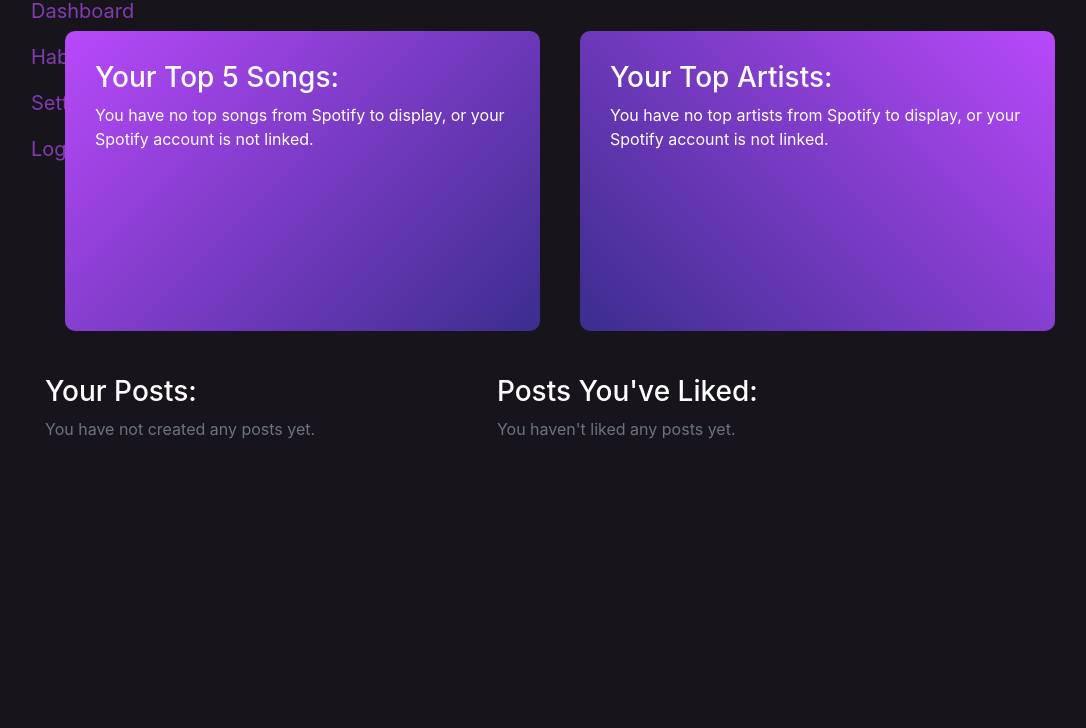
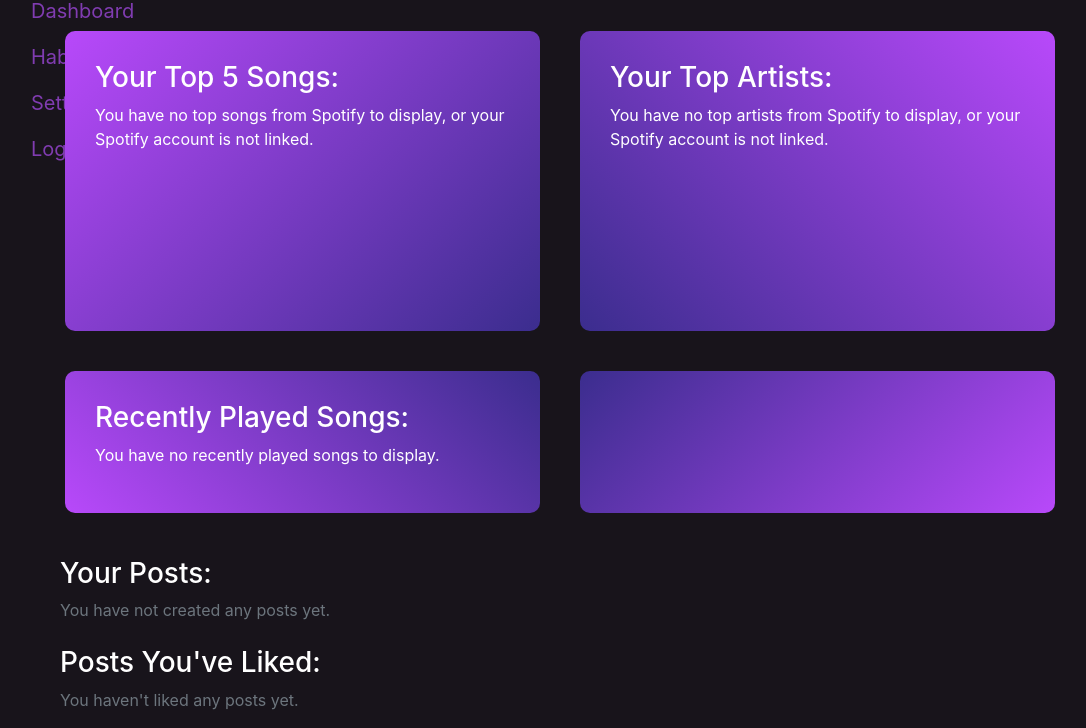
Before and after one commit to dylxningz/3155-FinalProject-Group, a Flask app: page /dashboard in a window 1280 px wide. Shown: the part 157-885 px from the top of the page, without its empty margins (25-1111 px from the left). Before the commit the page ends 596 px from the top, so only its background shows below. Run offline with Flask 3, Linux system fonts and the light colour scheme; the visitor is signed in with stand-in values (Sample User, id 1); data that the repository does not hold is empty; some libraries are stand-ins or nearby versions.

Commit message:
update again

```diff
--- a/app/profile.py
+++ b/app/profile.py
@@ -4,7 +4,7 @@ from app.spotify_utils import get_user_top_songs_artists, get_spotify_profile_pi
 import requests
 from flask import flash, redirect, url_for
 from flask_login import current_user, login_required
-from app.spotify_utils import get_spotify_access_token
+from app.spotify_utils import get_spotify_access_token, get_user_recently_played_songs
 from app import db
 from sqlalchemy import func, distinct
 
@@ -54,10 +54,26 @@ def user_profile(username):
 def dashboard():
     access_token = get_spotify_access_token(current_user)
     top_songs, top_artists = get_user_top_songs_artists(current_user)
-    user_posts = Post.query.filter_by(author_id=current_user.id).order_by(Post.date_posted.desc()).all()  # Fetching posts
+    user_posts = Post.query.filter_by(author_id=current_user.id).order_by(Post.date_posted.desc()).all()
     liked_posts = Post.query.join(PostLike, (PostLike.post_id == Post.id)).filter(PostLike.user_id == current_user.id).all()
-    return render_template('dashboard.html', username=current_user.username, top_songs=top_songs, top_artists=top_artists, user_posts=user_posts, liked_posts=liked_posts)
+    recently_played_data = get_user_recently_played_songs(current_user)
 
+    recently_played_songs = []
+    if recently_played_data and 'items' in recently_played_data:
+        for item in recently_played_data['items'][:5]:  # Limit to the last 5 songs
+            track = item['track']
+            track_id = track['uri'].split(':')[2]  # Extract the Spotify track ID from the URI
+            song = {
+                'id': track_id,  # Include the Spotify track ID
+                'name': track['name'],
+                'artist': ', '.join(artist['name'] for artist in track['artists']),
+                'album_image': track['album']['images'][0]['url'] if track['album']['images'] else None,
+                'played_at': item['played_at']
+            }
+            recently_played_songs.append(song)
+
+    return render_template('dashboard.html', username=current_user.username, top_songs=top_songs, top_artists=top_artists,
+                           user_posts=user_posts, liked_posts=liked_posts, recently_played_songs=recently_played_songs)
 
 
 @profile.route('/habits')
--- a/app/spotify_utils.py
+++ b/app/spotify_utils.py
@@ -52,6 +52,10 @@ def update_recently_played_songs(user):
             track = item['track']
             album = track['album']
             artist = track['album']['artists'][0]
+            # Extract track ID from URI for potential use
+            uri_parts = track['uri'].split(':')
+            track_id = uri_parts[2] if len(uri_parts) > 2 else None
+
             new_song = Song(uri=track['uri'], name=track['name'], album=album['name'], artist=artist['name'])
             new_stream = Stream(time=item['played_at'], user_id=user.id)
 
@@ -72,6 +76,8 @@ def update_recently_played_songs(user):
                 db.session.commit()
             except IntegrityError:
                 db.session.rollback()
+
+
 
 def get_spotify_access_token(user):
     if is_token_expired(user):
--- a/app/templates/dashboard.html
+++ b/app/templates/dashboard.html
@@ -80,14 +80,44 @@
             {% endif %}
         </div>
 
-        <div class="row mt-4">
-            <h3 class="col-12">Your Posts:</h3>
+        <div class="col-md-5 box-main-3">
+            <h3>Recently Played Songs:</h3>
+            {% if recently_played_songs %}
+                <ul class="list-unstyled">
+                    {% for song in recently_played_songs %}
+                        <li class="media">
+                            <a href="https://open.spotify.com/track/{{ song.id }}" target="_blank">  <!-- Added link to Spotify track -->
+                                <img src="{{ song.album_image }}" class="mr-3" alt="Album cover" style="width:64px; height:64px;">
+                            </a>
+                            <div class="media-body">
+                                <small>Played at: {{ song.played_at }}</small>
+                                <h5 class="mt-0">{{ song.name }}</h5>
+                                <p>{{ song.artist }}</p>
+                            </div>
+                        </li>
+                    {% endfor %}
+                </ul>
+            {% else %}
+                <p>You have no recently played songs to display.</p>
+            {% endif %}
+        </div>
+
+
+        <div class="col-md-5 box-main-4">
+
+        </div>
+
+        <div class="container">
+            <h3 class="mt-4">Your Posts:</h3>
             {% if user_posts %}
+                <div class="row mt-4">
                 {% for post in user_posts %}
+                    {% if loop.index0 is divisibleby 4 and not loop.first %}
+                        </div><div class="row mt-4">
+                    {% endif %}
                     <div class="col-md-3 post-column">
-                        <!-- Entire card as a link -->
                         <a href="{{ url_for('community.view_post', post_id=post.id) }}" class="text-decoration-none">
-                            <div class="card mb-4 glass-card-light">
+                            <div class="card mb-4 community-card glass-card-light">
                                 <div class="card-body">
                                     <h5 class="card-title">{{ post.title }}</h5>
                                     <p class="card-text">{{ post.content | truncate(50) }}</p>
@@ -97,18 +127,20 @@
                         </a>
                     </div>
                 {% endfor %}
+                </div>
             {% else %}
-                <div class="col-12">
-                    <p class="text-muted">You have not created any posts yet.</p>
-                </div>
+                <p class="text-muted">You have not created any posts yet.</p>
             {% endif %}
-        </div>
 
 
-        <div class="row mt-4">
-            <h3 class="col-12">Posts You've Liked:</h3>
+
+            <h3 class="mt-4">Posts You've Liked:</h3>
             {% if liked_posts %}
+                <div class="row mt-4">
                 {% for post in liked_posts %}
+                    {% if loop.index0 is divisibleby 4 and not loop.first %}
+                        </div><div class="row mt-4">
+                    {% endif %}
                     <div class="col-md-3 post-column">
                         <a href="{{ url_for('community.view_post', post_id=post.id) }}" class="text-decoration-none">
                             <div class="card mb-4 glass-card-light">
@@ -121,12 +153,12 @@
                         </a>
                     </div>
                 {% endfor %}
+                </div>
             {% else %}
-                <div class="col-12">
-                    <p class="text-muted">You haven't liked any posts yet.</p>
-                </div>
+                <p class="text-muted">You haven't liked any posts yet.</p>
             {% endif %}
         </div>
+
 
 
 
--- a/app/templates/habits.html
+++ b/app/templates/habits.html
@@ -62,7 +62,7 @@
                                         <div class="media">
                                             <span class="rank">{{ loop.index }}.</span> {# Add the rank number #}
                                             <div class="media-body">
-                                                <h5 class="mt-0">{{ artist.artist }} ({{ artist.song_count }} different songs)</h5> {# Display the artist name and number of different songs #}
+                                                <h5 class="mt-0">{{ artist.artist }} </h5> {# Display the artist name and number of different songs #}
                                             </div>
                                         </div>
                                     </li>
```
Also changed, not shown: app/static/css/styles.css (line endings or trailing spaces).
